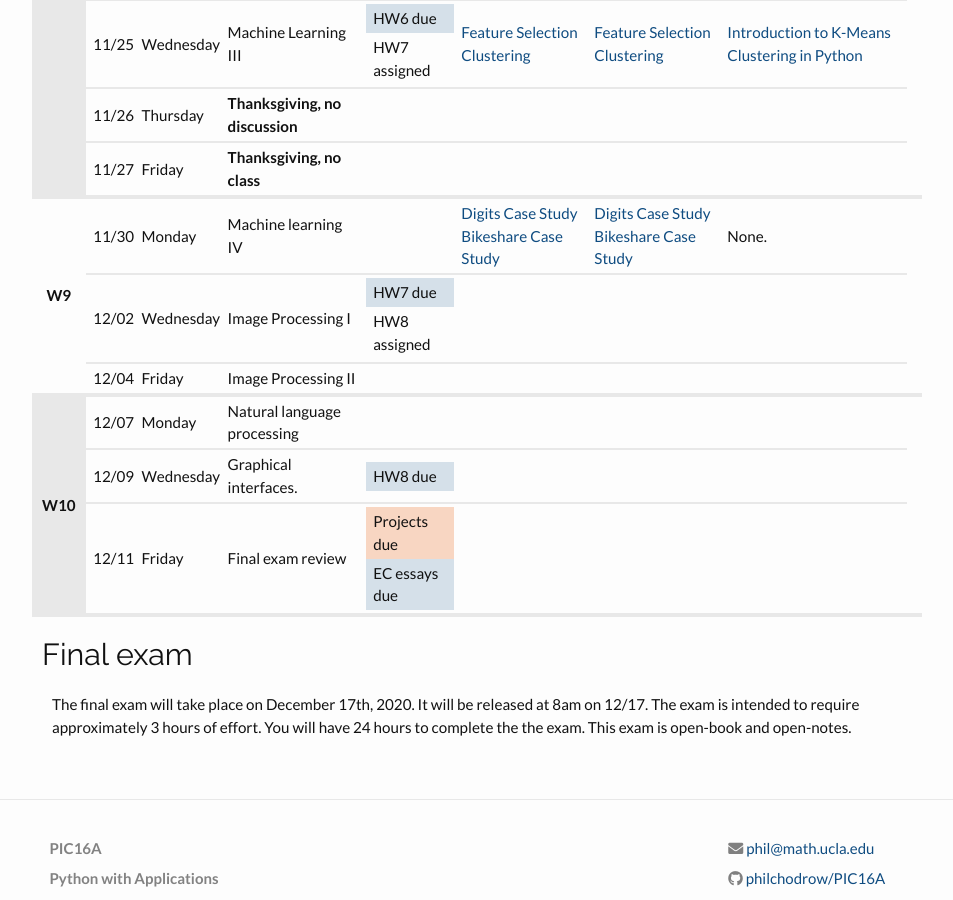
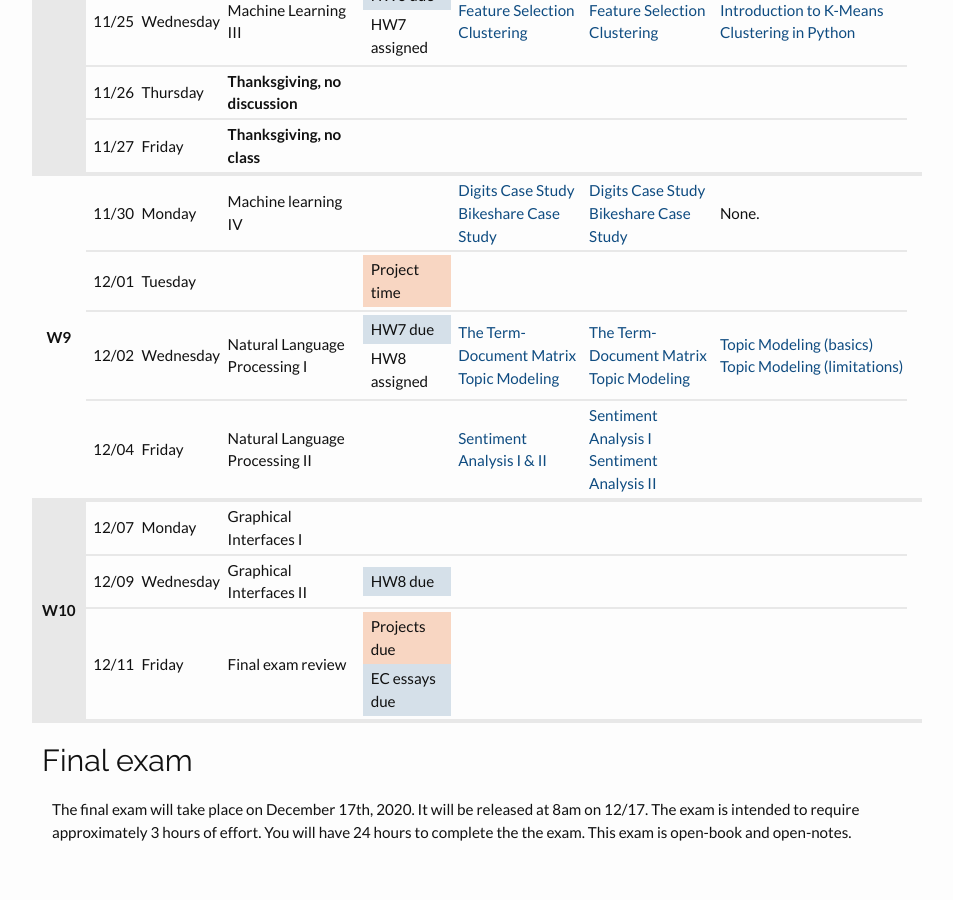
Before and after one commit to PhilChodrow/PIC16A, a Jekyll site: the page built from schedule.md, in a window 1280 px wide and 900 px high, scrolled down 2185 px. Shown: the whole window, without its empty margins (163-1116 px from the left). Built offline with Jekyll 4.4.1, drawn with Linux system fonts in a browser that asks for light colours; nearby versions of some CDN libraries.

Commit message:
Update schedule.md

```diff
--- a/schedule.md
+++ b/schedule.md
@@ -829,7 +829,7 @@ All assignments, including homework and quizzes, are due at 11:59pm, Pacific Tim
     </tbody>
     <tbody class="week">
         <tr>
-            <th rowspan="3" class="week_marker_odd"> W9 </th>
+            <th rowspan="4" class="week_marker_odd"> W9 </th>
             <td>11/30</td>
             <td>Monday</td>
             <td>Machine learning IV </td>
@@ -855,21 +855,65 @@ All assignments, including homework and quizzes, are due at 11:59pm, Pacific Tim
             <td>None.</td>
         </tr>
         <tr>
-            <td>12/02</td>
-            <td>Wednesday</td>
-            <td>Image Processing I</td>
-            <td><div class="hw"> HW7 due</div><div class="assignment"> HW8 assigned</div></td>
+            <td>12/01</td>
+            <td>Tuesday</td>
+            <td></td>
+            <td><div class="project">Project time</div></td>
             <td></td>
             <td></td>
             <td></td>
         </tr>
         <tr>
+            <td>12/02</td>
+            <td>Wednesday</td>
+            <td>Natural Language Processing I</td>
+            <td><div class="hw"> HW7 due</div><div class="assignment"> HW8 assigned</div></td>
+            <td>
+                <a href="https://nbviewer.jupyter.org/github/PhilChodrow/PIC16A/blob/master/content/NLP/NLP_1.ipynb">
+                    The Term-Document Matrix
+                </a>
+                <br>
+                <a href="https://nbviewer.jupyter.org/github/PhilChodrow/PIC16A/blob/master/content/NLP/NLP_2.ipynb">
+                    Topic Modeling
+                </a>
+            </td>
+            <td>
+                <a href="https://youtu.be/8Vl4mItZP-A">
+                    The Term-Document Matrix
+                </a>
+                <br>
+                <a href="https://youtu.be/uYdjxnlXDwU">
+                    Topic Modeling
+                </a>
+            </td>
+            <td>
+                <a href="https://medium.com/pew-research-center-decoded/an-intro-to-topic-models-for-text-analysis-de5aa3e72bdb">
+                    Topic Modeling (basics)
+                </a>
+                <a href="https://medium.com/pew-research-center-decoded/making-sense-of-topic-models-953a5e42854e">
+                    Topic Modeling (limitations)
+                </a>
+            </td>
+        </tr>
+        <tr>
             <td>12/04</td>
             <td>Friday</td>
-            <td>Image Processing II</td>
+            <td>Natural Language Processing II</td>
             <td></td>
-            <td></td>
-            <td></td>
+            <td>
+                <a href="https://nbviewer.jupyter.org/github/PhilChodrow/PIC16A/blob/master/content/NLP/NLP_3.ipynb">
+                    Sentiment Analysis I & II
+                </a>
+            </td>
+            <td>
+                <a href="https://youtu.be/E9zPTJ96OOU">
+                    Sentiment Analysis I
+                </a>
+                <br>
+                <a href="https://youtu.be/8gzzg-ZFqZg">
+                    Sentiment Analysis II
+                </a>
+            </td>
             <td></td>
         </tr>
     </tbody>
@@ -878,7 +922,7 @@ All assignments, including homework and quizzes, are due at 11:59pm, Pacific Tim
             <th rowspan="3" class="week_marker_even"> W10 </th>
             <td>12/07</td>
             <td>Monday</td>
-            <td>Natural language processing </td>
+            <td>Graphical Interfaces I </td>
             <td></td>
             <td></td>
             <td></td>
@@ -887,7 +931,7 @@ All assignments, including homework and quizzes, are due at 11:59pm, Pacific Tim
         <tr>
             <td>12/09</td>
             <td>Wednesday</td>
-            <td>Graphical interfaces.</td>
+            <td>Graphical Interfaces II </td>
             <td><div class="hw"> HW8 due</div></td>
             <td></td>
             <td></td>
```
